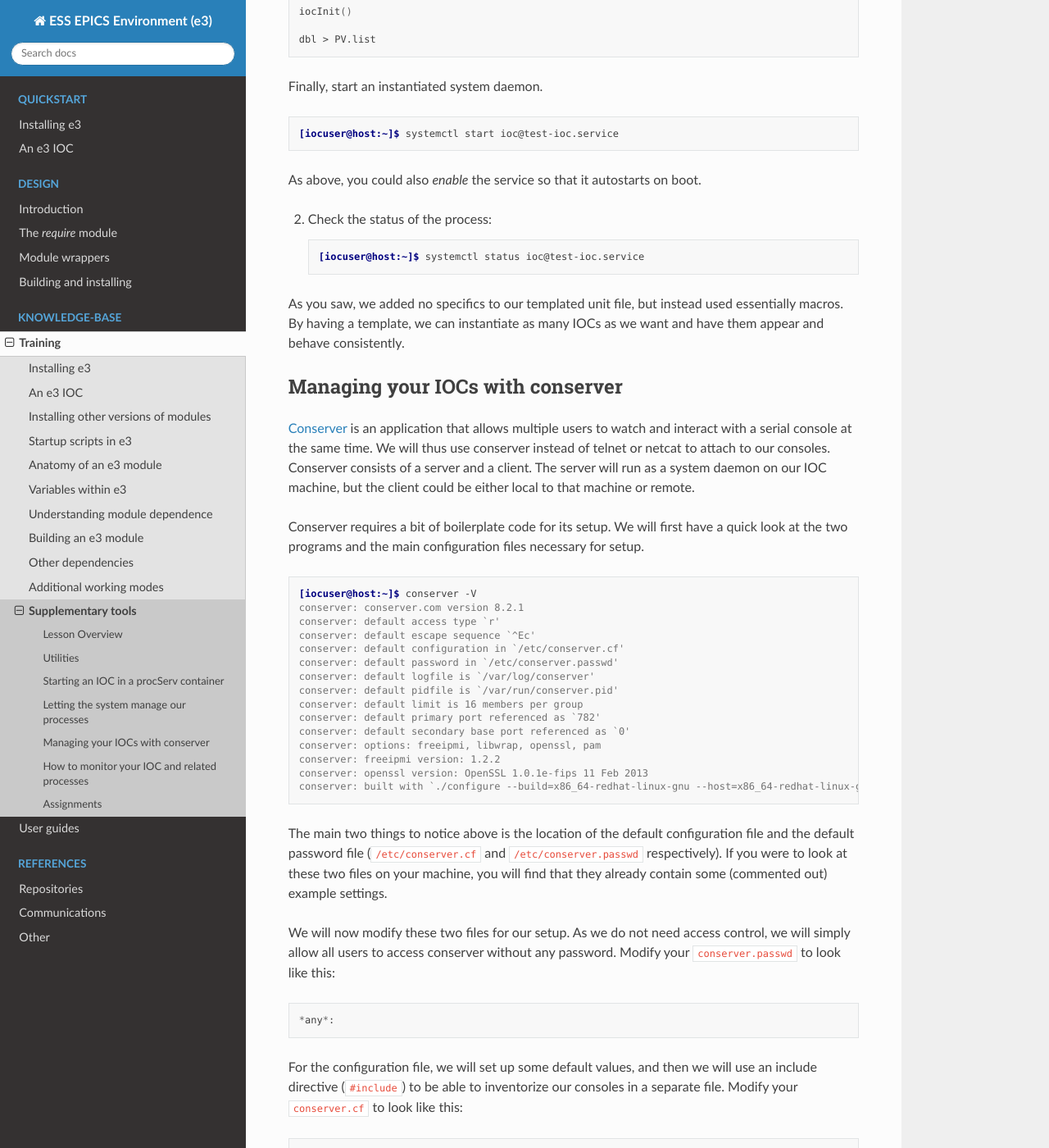
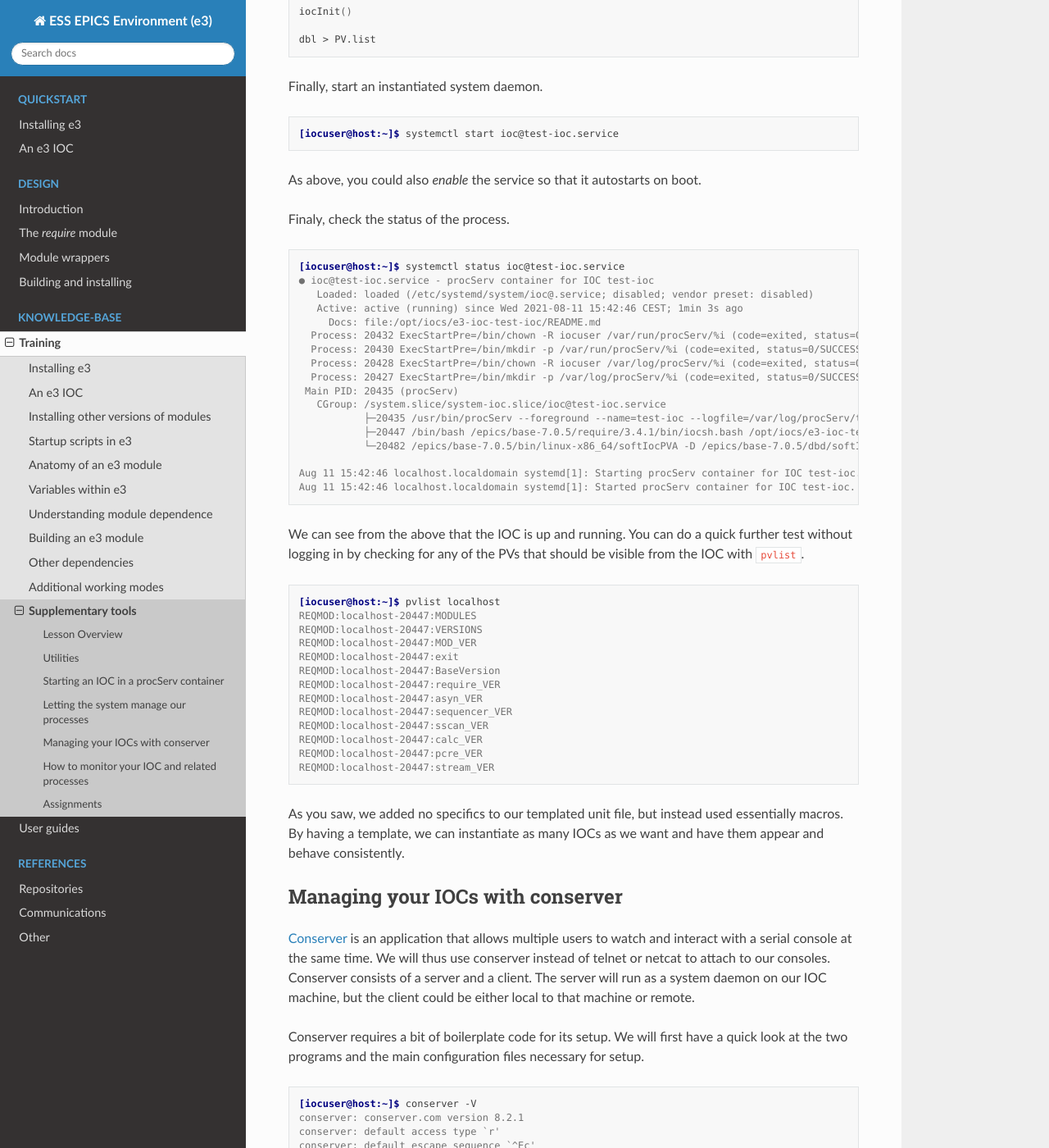
Before and after one commit to ttkorhonen/e3pages, a Sphinx documentation site: the page built from docs/kb/training/workbook/13_suppl_tools.md, in a window 1280 px wide and 1400 px high, scrolled down 4278 px. Shown: the whole window at 82% size. Built offline with Sphinx 7.4.7 and the Read the Docs theme 2.0.0, drawn with Linux system fonts in a browser that asks for light colours; some of the changed text lies outside the part shown.

Commit message:
Added output from systmctl status

````diff
--- a/docs/kb/training/workbook/13_suppl_tools.md
+++ b/docs/kb/training/workbook/13_suppl_tools.md
@@ -47,8 +47,8 @@ Escape character is '^]'.
 @@@ Welcome to procServ (procServ Process Server 2.7.0)
 @@@ Use ^X to kill the child, auto restart is ON, use ^T to toggle auto restart
 @@@ procServ server PID: 15539
-@@@ Server startup directory: /home/simonrose/data/git
-@@@ Child startup directory: /home/simonrose/data/git
+@@@ Server startup directory: /home/iocuser/data/git
+@@@ Child startup directory: /home/iocuser/data/git
 @@@ Child "iocsh" started as: /epics/base-7.0.5/require/3.4.1/bin/iocsh.bash
 @@@ Child "iocsh" PID: 15549
 @@@ procServ server started at: Wed Aug 11 13:38:00 2021
@@ -186,15 +186,46 @@ Finally, start an instantiated system daemon.
 ```console
 [iocuser@host:~]$ systemctl start ioc@test-ioc.service
 ```
-
 As above, you could also *enable* the service so that it autostarts on boot.
 
-2. Check the status of the process:
+Finaly, check the status of the process.
+```console
+[iocuser@host:~]$ systemctl status ioc@test-ioc.service
+● ioc@test-ioc.service - procServ container for IOC test-ioc
+   Loaded: loaded (/etc/systemd/system/ioc@.service; disabled; vendor preset: disabled)
+   Active: active (running) since Wed 2021-08-11 15:42:46 CEST; 1min 3s ago
+     Docs: file:/opt/iocs/e3-ioc-test-ioc/README.md
+  Process: 20432 ExecStartPre=/bin/chown -R iocuser /var/run/procServ/%i (code=exited, status=0/SUCCESS)
+  Process: 20430 ExecStartPre=/bin/mkdir -p /var/run/procServ/%i (code=exited, status=0/SUCCESS)
+  Process: 20428 ExecStartPre=/bin/chown -R iocuser /var/log/procServ/%i (code=exited, status=0/SUCCESS)
+  Process: 20427 ExecStartPre=/bin/mkdir -p /var/log/procServ/%i (code=exited, status=0/SUCCESS)
+ Main PID: 20435 (procServ)
+   CGroup: /system.slice/system-ioc.slice/ioc@test-ioc.service
+           ├─20435 /usr/bin/procServ --foreground --name=test-ioc --logfile=/var/log/procServ/test-ioc/out.log --info-file=/var/run/procServ/test-ioc/inf...
+           ├─20447 /bin/bash /epics/base-7.0.5/require/3.4.1/bin/iocsh.bash /opt/iocs/e3-ioc-test-ioc/st.cmd
+           └─20482 /epics/base-7.0.5/bin/linux-x86_64/softIocPVA -D /epics/base-7.0.5/dbd/softIocPVA.dbd /tmp/systemd-private-e3-iocsh-iocuser/tm...
 
-   ```console
-   [iocuser@host:~]$ systemctl status ioc@test-ioc.service
-   ```
-   <!-- todo: add output from status -->
+Aug 11 15:42:46 localhost.localdomain systemd[1]: Starting procServ container for IOC test-ioc...
+Aug 11 15:42:46 localhost.localdomain systemd[1]: Started procServ container for IOC test-ioc.
+```
+We can see from the above that the IOC is up and running. You can do a quick further test without logging in by checking for any of the PVs that should
+be visible from the IOC with `pvlist`.
+
+```console
+[iocuser@host:~]$ pvlist localhost
+REQMOD:localhost-20447:MODULES
+REQMOD:localhost-20447:VERSIONS
+REQMOD:localhost-20447:MOD_VER
+REQMOD:localhost-20447:exit
+REQMOD:localhost-20447:BaseVersion
+REQMOD:localhost-20447:require_VER
+REQMOD:localhost-20447:asyn_VER
+REQMOD:localhost-20447:sequencer_VER
+REQMOD:localhost-20447:sscan_VER
+REQMOD:localhost-20447:calc_VER
+REQMOD:localhost-20447:pcre_VER
+REQMOD:localhost-20447:stream_VER
+```
 
 As you saw, we added no specifics to our templated unit file, but instead used essentially macros. By having a template, we can instantiate as many IOCs as we want and have them appear and behave consistently.
 
````
